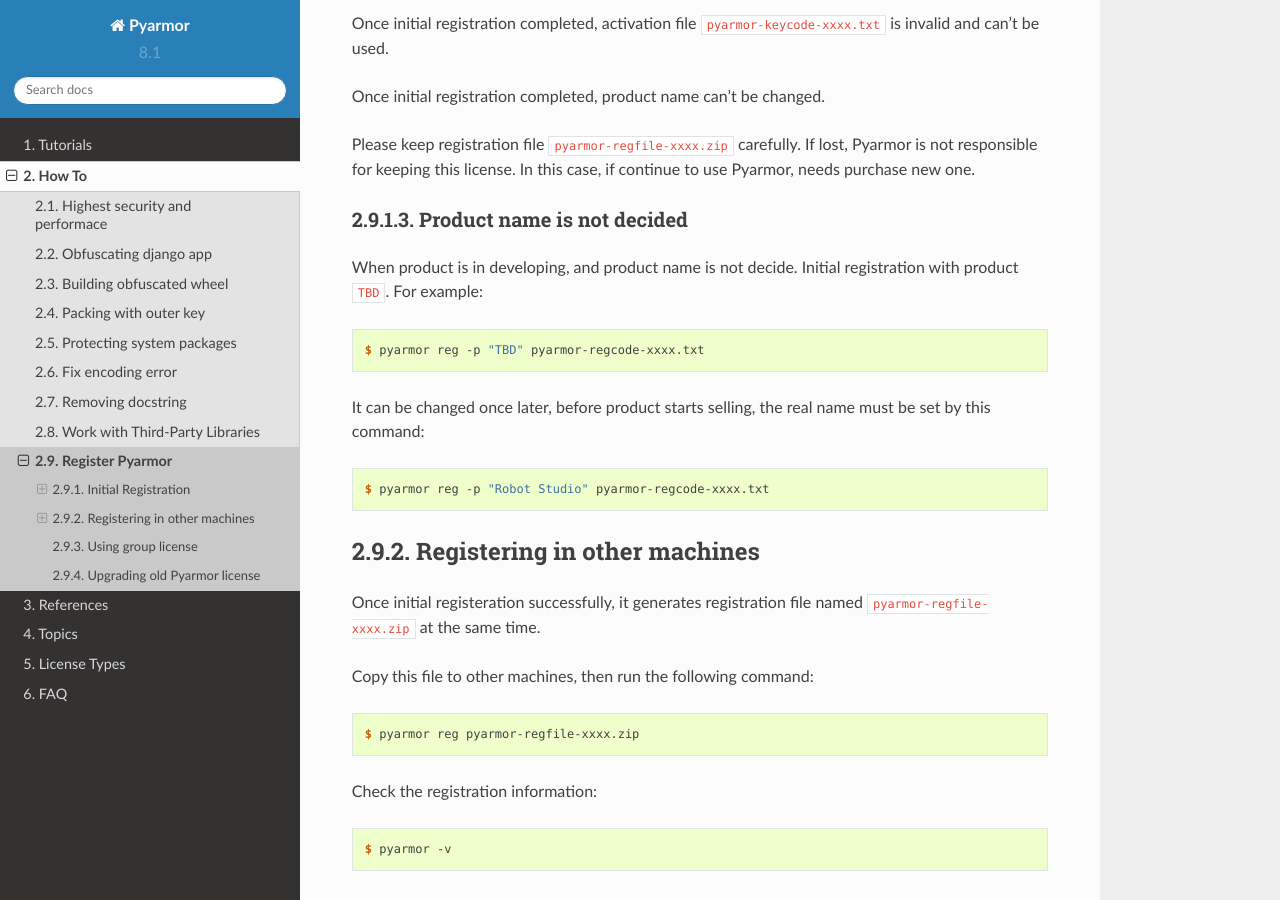
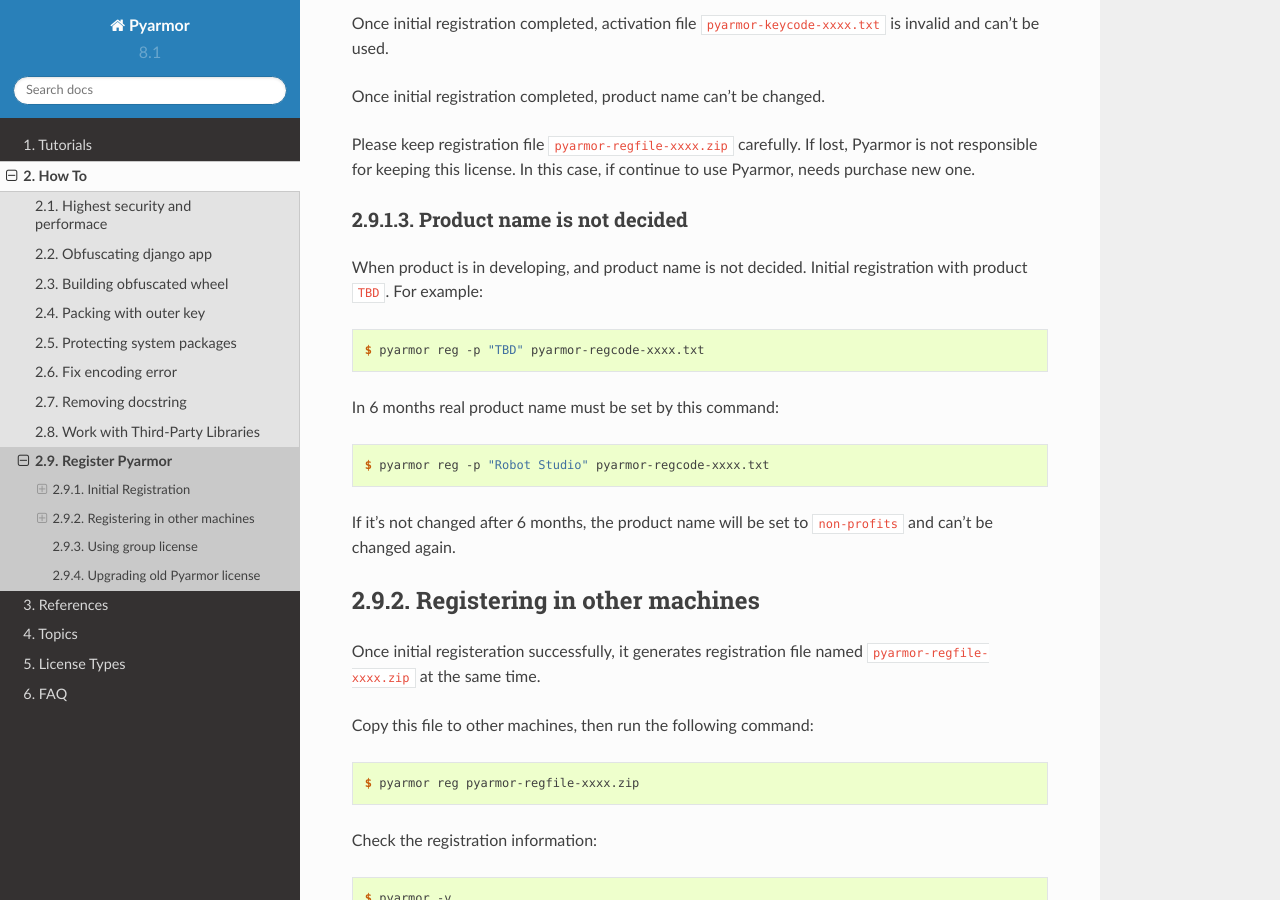
Before and after one commit to dashingsoft/pyarmor, a Sphinx documentation site: the page built from docs/how-to/register.rst, in a window 1280 px wide and 900 px high, scrolled down 1149 px. Built offline with Sphinx 7.4.7 and the Read the Docs theme 2.0.0, drawn with Linux system fonts in a browser that asks for light colours.

Commit message:
Set expired date for changing product name TBD

```diff
--- a/docs/how-to/register.rst
+++ b/docs/how-to/register.rst
@@ -47,13 +47,15 @@
 Product name is not decided
 ---------------------------
 
-When product is in developing, and product name is not decide. Initial registration with product ``TBD``. For example::
+When product is in developing, and product name is not decided. Initial registration with product ``TBD``. For example::
 
     $ pyarmor reg -p "TBD" pyarmor-regcode-xxxx.txt
 
-It can be changed once later, before product starts selling, the real name must be set by this command::
+In 6 months real product name must be set by this command::
 
     $ pyarmor reg -p "Robot Studio" pyarmor-regcode-xxxx.txt
+
+If it's not changed after 6 months, the product name will be set to ``non-profits`` and can't be changed again.
 
 Registering in other machines
 =============================
--- a/docs/reference/man.rst
+++ b/docs/reference/man.rst
@@ -745,7 +745,7 @@
 
 It's meanless to use this option after initial registration.
 
-``TBD`` is a special product name. If product name is ``TBD`` at initial registration, the product name can be changed later.
+``TBD`` is a special product name. If product name is ``TBD`` at initial registration, the product name can be changed once in 6 months. If it's still not set after 6 months, the product name will be set to ``non-profits`` automatically.
 
 For any other product name, it can't be changed any more.
 
```
